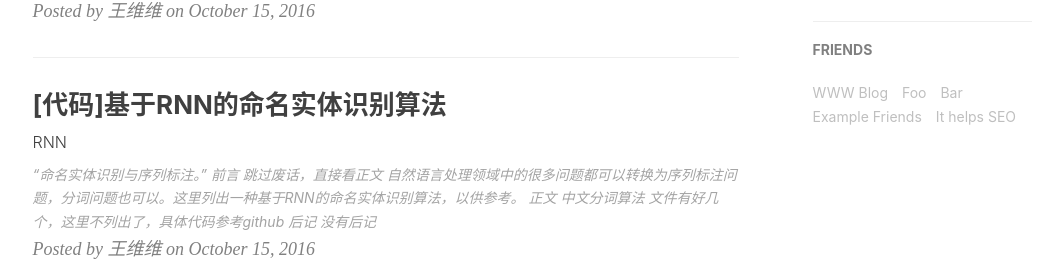
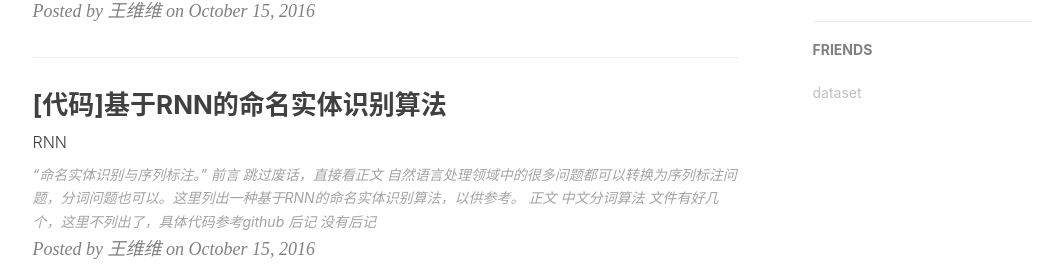
Before and after one commit to clayandgithub/clayandgithub, a Jekyll site: the page built from index.html, in a window 1280 px wide and 900 px high, scrolled down 679 px. Shown: the part 176-453 px from the top of the window, without its empty margins (135-1181 px from the left). Built offline with Jekyll 4.4.1, drawn with Linux system fonts in a browser that asks for light colours; nearby versions of some CDN libraries; the list of posts is cut into pages by our own code; comment, search, counter and statistics services are not loaded.

Commit message:
change friends link

```diff
--- a/_config.yml
+++ b/_config.yml
@@ -84,19 +84,7 @@ featured-condition-size: 1              # A tag will be featured if the size of
 # Friends
 friends: [
     {
-        title: "WWW Blog",
-        href: "#"
-    },{
-        title: "Foo",
-        href: "#"
-    },{
-        title: "Bar",
-        href: "#"
-    },{
-        title: "Example Friends",
-        href: "#"
-    },{
-        title: "It helps SEO",
-        href: "#"
+        title: "dataset",
+        href: "https://pan.baidu.com/s/1i4HaYTB#list/path=%2F"
     }
 ]
```
